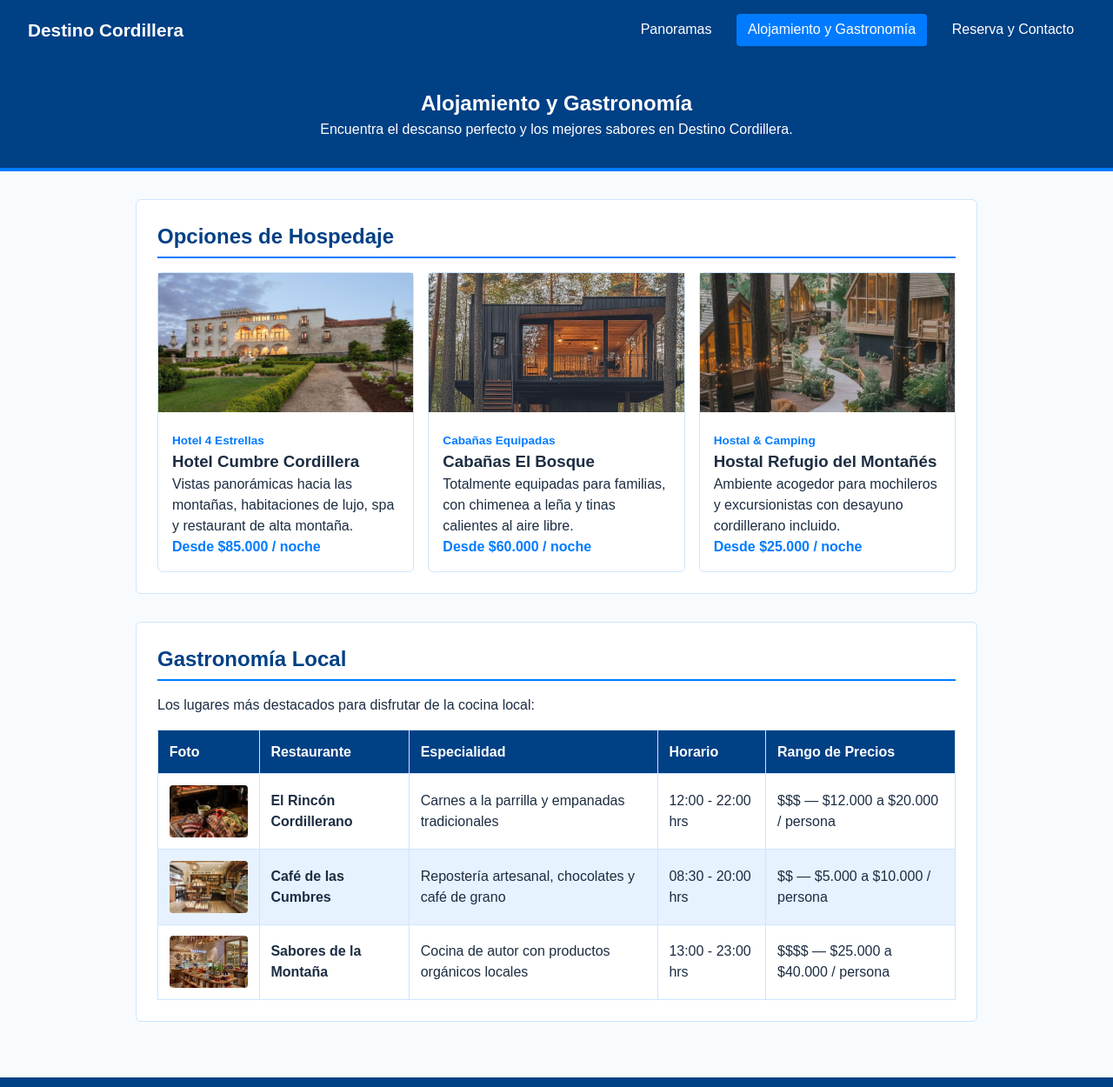
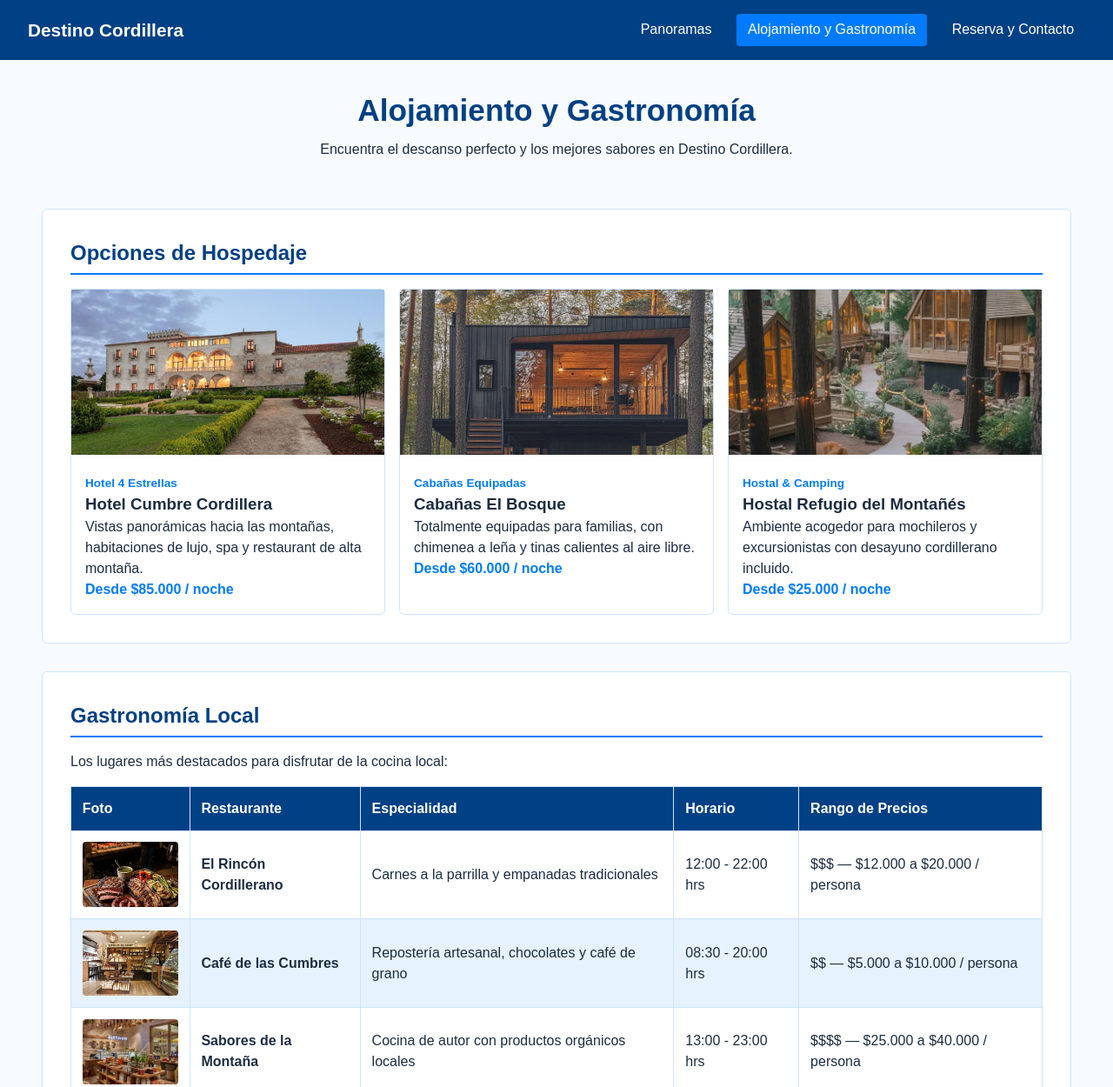
Before and after one commit to benjamin-gonzalezg/Equipo7_Solemne1_web, a plain HTML site: page alojamiento.html in a window 1280 px wide. Shown: the top 1250 px of the page at 87% size. Drawn offline with Linux system fonts and the light colour scheme.

Commit message:
style(alojamiento): ajustar banner y ancho del contenedor para reducir espacio en blanco

```diff
--- a/css/styles.css
+++ b/css/styles.css
@@ -194,18 +194,20 @@ header nav .logo {
 .nav-enlaces a:hover,
 .nav-enlaces a.active { background: var(--azul-medio); }
 
-/* Banner principal */
-.hero-section { background: var(--azul-oscuro); color: var(--blanco); text-align: center; padding: 2rem 1rem; border-bottom: 4px solid var(--azul-medio); }
+/* Banner principal (estilo plano, igual que el hero de index.html) */
+.hero-section { background: transparent; color: var(--azul-oscuro); text-align: center; padding: 2rem 1rem 1.5rem; }
+.hero-section h1 { font-size: 2.2rem; margin-bottom: 0.4rem; }
+.hero-section p { font-size: 1rem; color: var(--texto); }
 
 /* Contenedores y secciones */
-.container { max-width: 1000px; margin: 2rem auto; padding: 0 1rem; flex: 1; }
-.section-block { background: var(--blanco); padding: 1.5rem; margin-bottom: 2rem; border: 1px solid var(--borde); border-radius: 6px; }
+.container { width: 95%; max-width: 1800px; margin: 2rem auto; padding: 0 1rem; flex: 1; }
+.section-block { background: var(--blanco); padding: 2rem; margin-bottom: 2rem; border: 1px solid var(--borde); border-radius: 6px; }
 .section-title { color: var(--azul-oscuro); border-bottom: 2px solid var(--azul-medio); margin-bottom: 1rem; padding-bottom: 0.3rem; }
 
 /* Tarjetas de hospedaje (Flexbox) */
 .card-grid { display: flex; flex-wrap: wrap; gap: 1rem; }
 .card { border: 1px solid var(--borde); border-radius: 6px; flex: 1 1 calc(33.333% - 1rem); min-width: 250px; background: var(--blanco); }
-.card img { width: 100%; height: 160px; object-fit: cover; background: var(--celeste-claro); }
+.card img { width: 100%; height: 190px; object-fit: cover; background: var(--celeste-claro); }
 .card-content { padding: 1rem; }
 .card-tag { font-size: 0.85rem; color: var(--azul-medio); font-weight: bold; }
 .price { font-weight: bold; color: var(--azul-medio); }
@@ -216,7 +218,7 @@ header nav .logo {
 .custom-table th, .custom-table td { padding: 0.8rem; border: 1px solid var(--borde); text-align: left; }
 .custom-table th { background: var(--azul-oscuro); color: var(--blanco); }
 .custom-table tr:nth-child(even) { background: var(--celeste-claro); }
-.table-img { width: 90px; height: 60px; object-fit: cover; border-radius: 4px; display: block; }
+.table-img { width: 110px; height: 75px; object-fit: cover; border-radius: 4px; display: block; }
 
 /* Pie de página */
 footer { background: var(--azul-oscuro); color: var(--blanco); text-align: center; padding: 1rem; margin-top: 2rem; }
```
